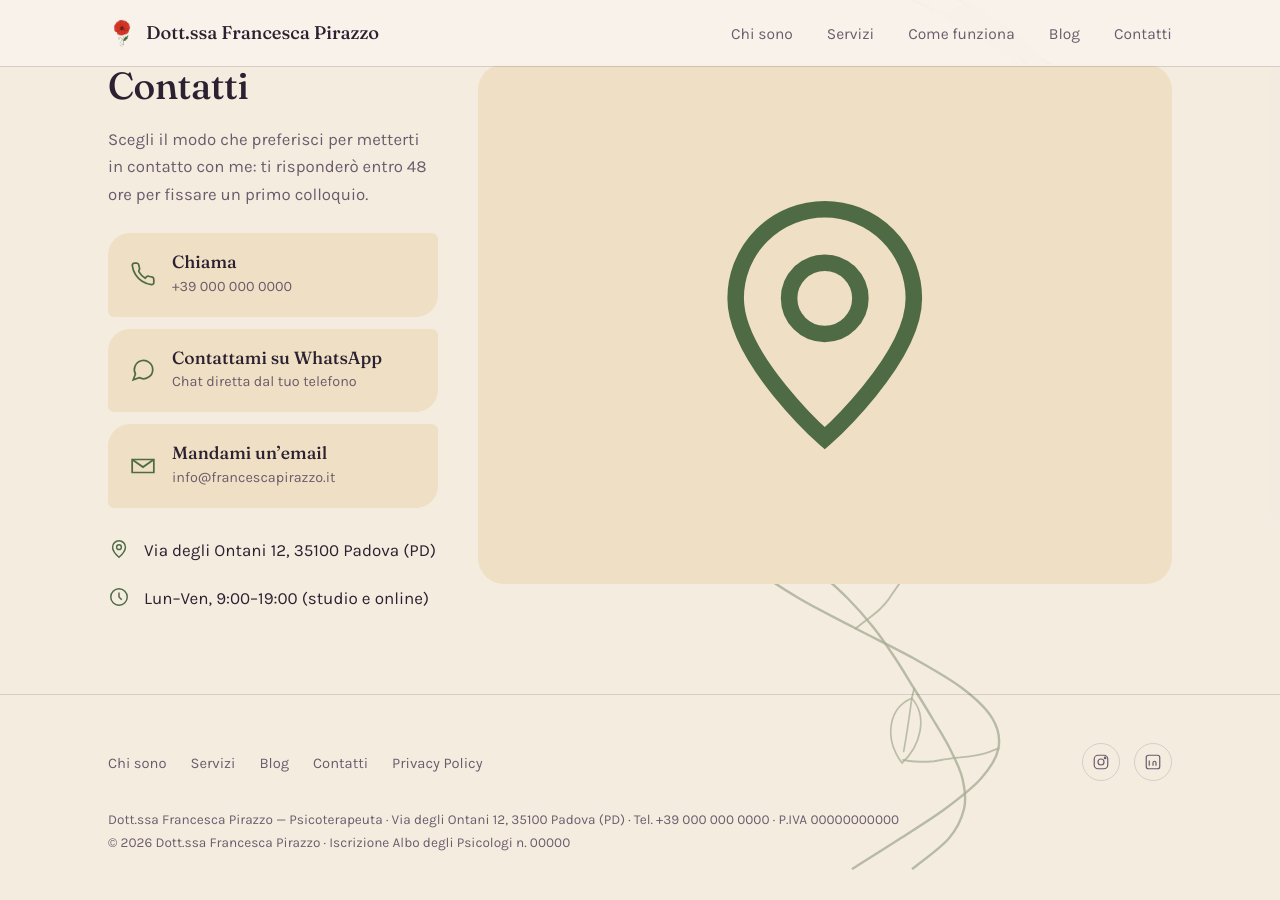
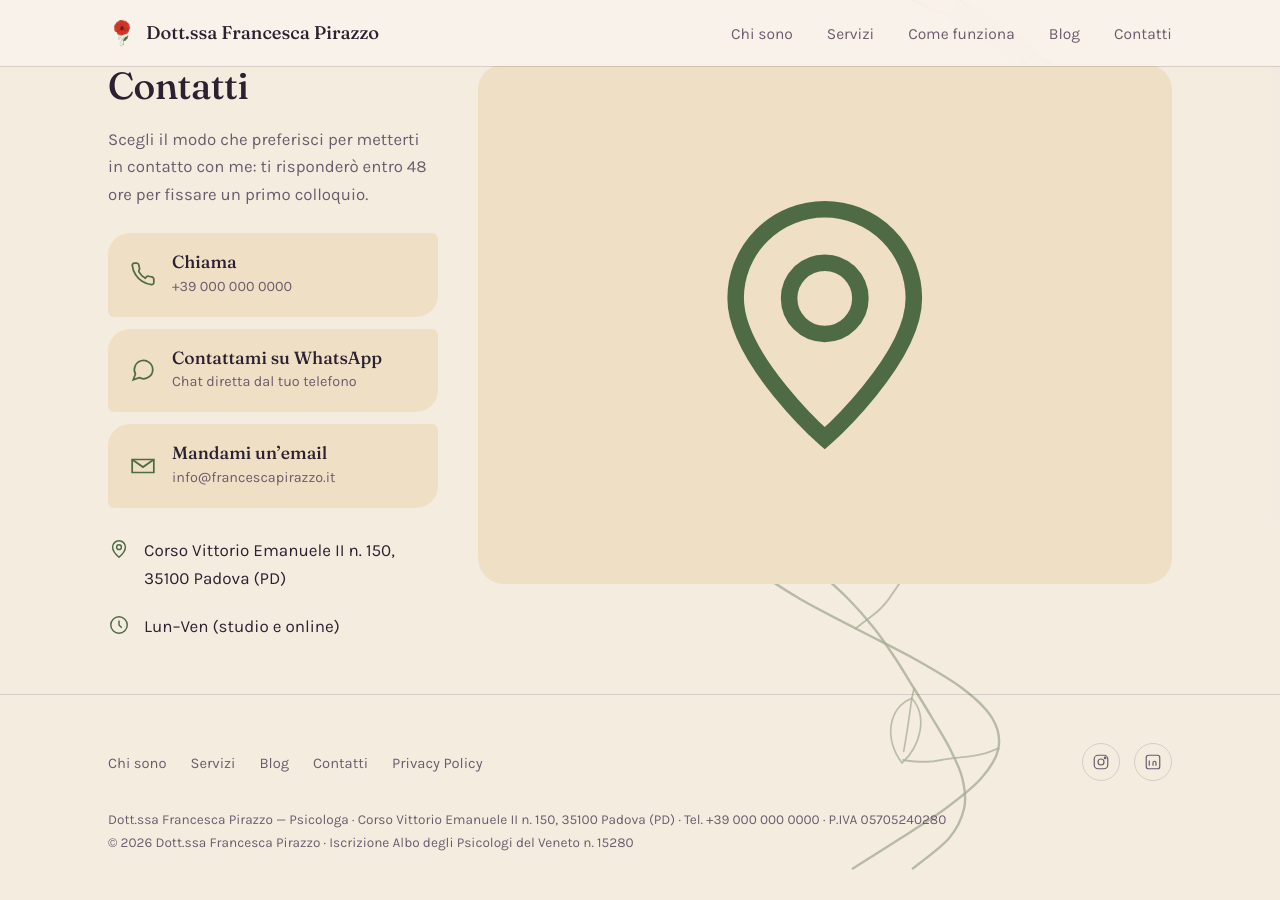
Before and after one commit to Manuelgujo/demo-franci, a Jekyll site: the page built from index.html, in a window 1280 px wide and 900 px high, scrolled down 4308 px. Built offline with Jekyll 4.4.1, drawn with Linux system fonts in a browser that asks for light colours; some of the changed text lies outside the part shown.

Commit message:
NAP: nuovo indirizzo, P.IVA e numero Albo; rimossi gli orari; Psicoterapeuta -> Psicologa

```diff
--- a/_config.yml
+++ b/_config.yml
@@ -1,6 +1,6 @@
 title: "Dott.ssa Francesca Pirazzo"
-tagline: "Psicoterapeuta a Padova"   # titolo scheda della home: «Dott.ssa Francesca Pirazzo | Psicoterapeuta a Padova»
-description: "Psicoterapeuta specializzata in psicoterapia integrata a Padova. Percorsi individuali, di coppia e per giovani adulti, in studio e online."
+tagline: "Psicologa a Padova"   # titolo scheda della home: «Dott.ssa Francesca Pirazzo | Psicologa a Padova»
+description: "Psicologa specializzata in psicoterapia integrata a Padova. Percorsi individuali, di coppia e per giovani adulti, in studio e online."
 url: "https://www.francescapirazzo.it"
 baseurl: ""
 lang: it
@@ -19,7 +19,7 @@ twitter:
 # ============================================================
 nap:
   name: "Dott.ssa Francesca Pirazzo"
-  street: "Via degli Ontani 12"
+  street: "Corso Vittorio Emanuele II n. 150"
   postal_code: "35100"
   city: "Padova"
   province: "PD"
@@ -27,8 +27,8 @@ nap:
   phone: "+39 000 000 0000"
   phone_link: "+390000000000"
   email: "info@francescapirazzo.it"
-  piva: "00000000000"
-  albo: "Iscrizione Albo degli Psicologi n. 00000"
+  piva: "05705240280"
+  albo: "Iscrizione Albo degli Psicologi del Veneto n. 15280"
   school: "Scuola di Psicoterapia Integrata"
   # Profili social reali (quando pronti): finiscono nei dati strutturati (sameAs).
   # same_as:
--- a/_includes/footer.html
+++ b/_includes/footer.html
@@ -14,7 +14,7 @@
       </div>
     </div>
     <p class="fine-print">
-      {{ site.nap.name }} — Psicoterapeuta &middot;
+      {{ site.nap.name }} — Psicologa &middot;
       {{ site.nap.street }}, {{ site.nap.postal_code }} {{ site.nap.city }} ({{ site.nap.province }}) &middot;
       Tel. {{ site.nap.phone }} &middot; P.IVA {{ site.nap.piva }}<br>
       &copy; <span id="year"></span> {{ site.nap.name }} &middot; {{ site.nap.albo }}
--- a/index.html
+++ b/index.html
@@ -1,10 +1,9 @@
 ---
 layout: default
-description: "Francesca Pirazzo, psicoterapeuta specializzata in psicoterapia integrata. Percorsi individuali, di coppia e per giovani adulti a Padova e online. Prenota un primo colloquio."
+description: "Francesca Pirazzo, psicologa specializzata in psicoterapia integrata. Percorsi individuali, di coppia e per giovani adulti a Padova e online. Prenota un primo colloquio."
 ---
 
-<!-- Orari: tenere allineati con la riga "Lun–Ven, 9:00–19:00" nella sezione Contatti.
-     Dati strutturati Psychologist: generati da site.nap invece di essere
+<!-- Dati strutturati Psychologist: generati da site.nap invece di essere
      scritti a mano qui, cosi' restano sempre allineati a footer/contatti/
      privacy policy (un solo punto da aggiornare, come da progetto). -->
 <script type="application/ld+json">
@@ -29,12 +28,6 @@ description: "Francesca Pirazzo, psicoterapeuta specializzata in psicoterapia in
   "alumniOf": {
     "@type": "EducationalOrganization",
     "name": {{ site.nap.school | jsonify }}
-  },
-  "openingHoursSpecification": {
-    "@type": "OpeningHoursSpecification",
-    "dayOfWeek": ["Monday", "Tuesday", "Wednesday", "Thursday", "Friday"],
-    "opens": "09:00",
-    "closes": "19:00"
   }{% if site.nap.same_as.size > 0 %},
   "sameAs": {{ site.nap.same_as | jsonify }}{% endif %}
 }
@@ -44,7 +37,7 @@ description: "Francesca Pirazzo, psicoterapeuta specializzata in psicoterapia in
 <section class="hero">
   <div class="wrap hero-grid">
     <div>
-      <h1 class="hero-name">Dott.ssa Francesca Pirazzo<span class="hero-role">psicologa psicoterapeuta <br>a Padova e online</span></h1>
+      <h1 class="hero-name">Dott.ssa Francesca Pirazzo<span class="hero-role">psicologa <br>a Padova e online</span></h1>
       <figure class="hero-quote">
         <blockquote><p>“La migliore via d’uscita, <span class="quote-line">è sempre <em>attraverso</em>”</span></p></blockquote>
         <figcaption>R. Frost</figcaption>
@@ -72,12 +65,12 @@ description: "Francesca Pirazzo, psicoterapeuta specializzata in psicoterapia in
   <div class="wrap chisono-grid">
     <div>
       <div class="portrait">
-        <img src="{{ '/assets/img/francesca-chi-sono.jpg' | relative_url }}" alt="Francesca Pirazzo, psicoterapeuta" width="1200" height="1754" loading="lazy" decoding="async">
+        <img src="{{ '/assets/img/francesca-chi-sono.jpg' | relative_url }}" alt="Francesca Pirazzo, psicologa" width="1200" height="1754" loading="lazy" decoding="async">
       </div>
     </div>
     <div>
       <div class="sec-head" style="margin-bottom:20px;"><h2>Chi sono</h2></div>
-      <p class="measure-wide">Mi presento, sono la Dott.ssa Francesca Pirazzo e sono una psicologa clinica. Attualmente sono una psicoterapeuta in formazione presso la <a href="https://psicoterapiaintegrata.it/scuola-psicoterapia-integrata/" target="_blank" rel="noopener">Scuola di Psicoterapia Integrata (SPI)</a>, che offre un approccio che permette di non seguire un unico modello rigido di terapia, ma di co-costruire insieme alla persona il percorso più adatto a lei, utilizzando tecniche rigorosamente <em>Evidence Based</em>.</p>
+      <p class="measure-wide">Mi presento, sono la Dott.ssa Francesca Pirazzo e sono una psicologa clinica. Attualmente sono una psicologa in formazione presso la <a href="https://psicoterapiaintegrata.it/scuola-psicoterapia-integrata/" target="_blank" rel="noopener">Scuola di Psicoterapia Integrata (SPI)</a>, che offre un approccio che permette di non seguire un unico modello rigido di terapia, ma di co-costruire insieme alla persona il percorso più adatto a lei, utilizzando tecniche rigorosamente <em>Evidence Based</em>.</p>
       <p class="measure-wide">Offro interventi rivolti sia all'età dello sviluppo che all'età adulta di supporto psicologico e di psicoterapia per difficoltà legate all’ansia, alla disregolazione emotiva e alle problematiche interpersonali o di coppia.<br>Inoltre, mi occupo di Psicologia Perinatale e Psicologia scolastica: gestisco percorsi di sostegno alla genitorialità, supporto psicologico per adolescenti e consulenze di tutoraggio per studenti con DSA e ADHD.</p>
       <ul class="credentials">
         <li><svg viewBox="0 0 24 24" fill="none" stroke="currentColor" stroke-width="1.8"><path d="M4 12l6 6L20 6"/></svg> Iscritta all’Albo degli Psicologi del Veneto (n. 15280)</li>
@@ -211,7 +204,7 @@ description: "Francesca Pirazzo, psicoterapeuta specializzata in psicoterapia in
       </div>
       <ul class="contact-list">
         <li><svg viewBox="0 0 24 24" fill="none" stroke="currentColor" stroke-width="1.6"><path d="M12 21s-7-6.2-7-11a7 7 0 0 1 14 0c0 4.8-7 11-7 11Z"/><circle cx="12" cy="10" r="2.6"/></svg><span>{{ site.nap.street }}, {{ site.nap.postal_code }} {{ site.nap.city }} ({{ site.nap.province }})</span></li>
-        <li><svg viewBox="0 0 24 24" fill="none" stroke="currentColor" stroke-width="1.6"><circle cx="12" cy="12" r="9"/><path d="M12 7v5l3 3"/></svg><span>Lun–Ven, 9:00–19:00 (studio e online)</span></li>
+        <li><svg viewBox="0 0 24 24" fill="none" stroke="currentColor" stroke-width="1.6"><circle cx="12" cy="12" r="9"/><path d="M12 7v5l3 3"/></svg><span>Lun–Ven (studio e online)</span></li>
       </ul>
     </div>
     <div class="map-illo" aria-hidden="true">
--- a/privacy-policy.html
+++ b/privacy-policy.html
@@ -1,7 +1,7 @@
 ---
 layout: default
 title: "Privacy Policy"
-description: "Informativa sul trattamento dei dati personali del sito di Francesca Pirazzo, psicoterapeuta a Padova, ai sensi del GDPR (Regolamento UE 2016/679)."
+description: "Informativa sul trattamento dei dati personali del sito di Francesca Pirazzo, psicologa a Padova, ai sensi del GDPR (Regolamento UE 2016/679)."
 permalink: /privacy-policy/
 ---
 <section class="hero" style="padding:50px 0 10px;">
@@ -19,7 +19,7 @@ permalink: /privacy-policy/
 
     <h2>Titolare del trattamento</h2>
     <p>Il Titolare del trattamento dei dati personali raccolti tramite questo sito è:<br>
-    <strong>{{ site.nap.name }}</strong> — Psicoterapeuta<br>
+    <strong>{{ site.nap.name }}</strong> — Psicologa<br>
     {{ site.nap.street }}, {{ site.nap.postal_code }} {{ site.nap.city }} ({{ site.nap.province }})<br>
     P.IVA {{ site.nap.piva }}<br>
     Email: <a href="mailto:{{ site.nap.email }}">{{ site.nap.email }}</a><br>
@@ -33,7 +33,7 @@ permalink: /privacy-policy/
     <p>I dati che mi invii vengono utilizzati esclusivamente per rispondere alla tua richiesta e organizzare un eventuale primo colloquio. La base giuridica è l'esecuzione di misure precontrattuali richieste dall'interessato (art. 6.1.b GDPR) e, per eventuali dati relativi alla salute condivisi volontariamente, il consenso esplicito (art. 9.2.a GDPR).</p>
 
     <h2>Modalità del trattamento e conservazione</h2>
-    <p>I dati sono trattati con strumenti informatici e conservati per il tempo strettamente necessario a evadere la richiesta e, in caso di avvio di un percorso terapeutico, secondo i tempi previsti dalla normativa deontologica e fiscale applicabile alla professione di psicoterapeuta.</p>
+    <p>I dati sono trattati con strumenti informatici e conservati per il tempo strettamente necessario a evadere la richiesta e, in caso di avvio di un percorso terapeutico, secondo i tempi previsti dalla normativa deontologica e fiscale applicabile alla professione di psicologa.</p>
 
     <h2>Comunicazione a terzi</h2>
     <p>I dati non vengono venduti né ceduti a terzi per finalità di marketing. Possono essere condivisi con soggetti terzi solo se necessario per l'erogazione del servizio (ad esempio fornitori di servizi email o di hosting), i quali agiscono come responsabili del trattamento ai sensi dell'art. 28 GDPR, o se richiesto dalla legge. Se mi contatti tramite WhatsApp, la comunicazione passa attraverso il servizio WhatsApp (Meta), che tratta i dati secondo la propria informativa privacy.</p>
```
Also changed, not shown: _posts/2026-03-12-quando-e-il-momento-giusto-per-chiedere-aiuto.md (+2 -2 lines).
